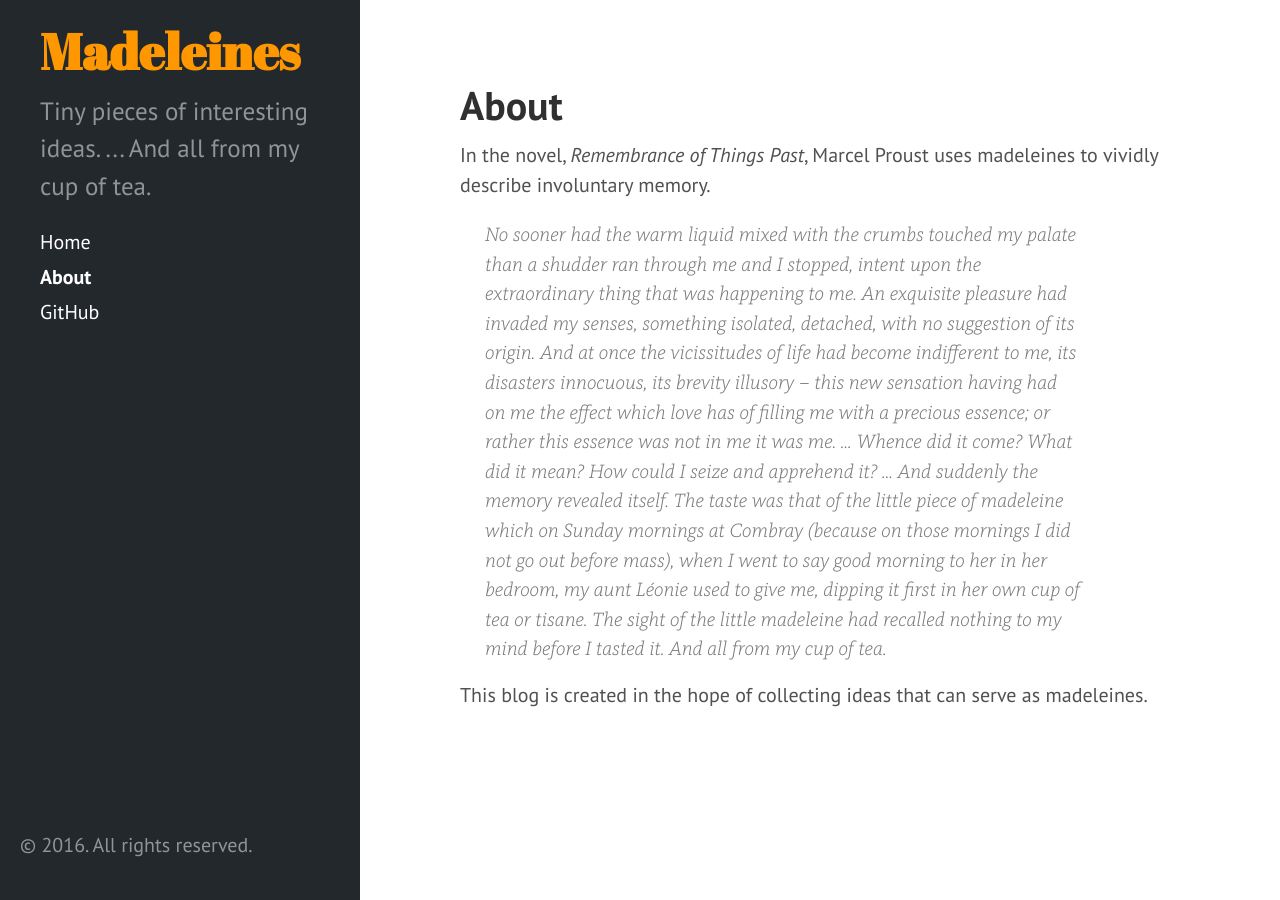
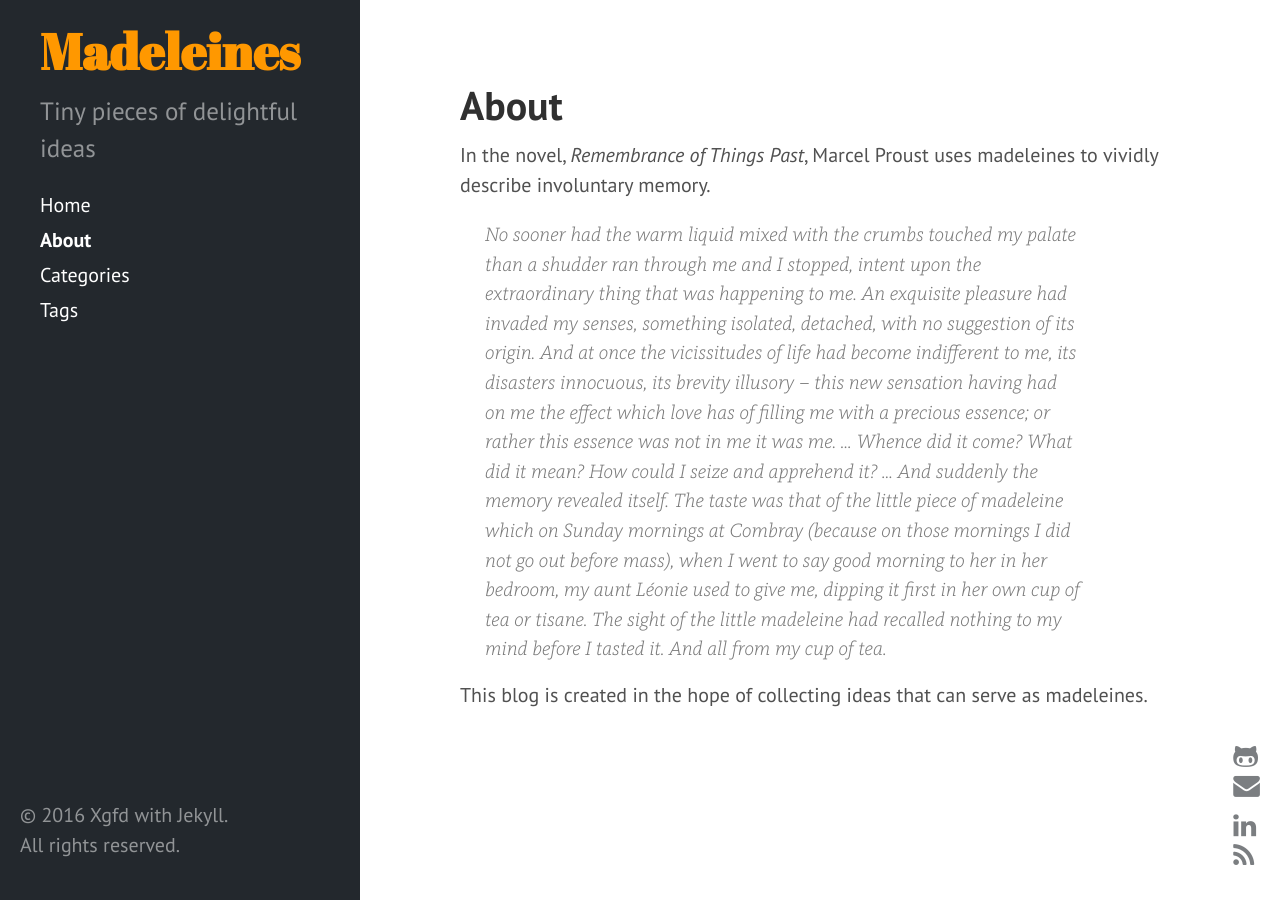
Before and after one commit to xgfd/xgfd.github.io, a Jekyll site: the page built from about.md, in a window 1280 px wide. Built offline with Jekyll 4.4.1, drawn with Linux system fonts in a browser that asks for light colours; nearby versions of some CDN libraries; Markdown is read by kramdown in place of the engine named in the settings.

Commit message:
theme update

```diff
--- a/_config.yml
+++ b/_config.yml
@@ -9,13 +9,21 @@ permalink:        pretty
 # Setup
 title:            Madeleines
 tagline:          ''
-description:      'Tiny pieces of interesting ideas. ... And all from my cup of tea.'
+description:      'Tiny pieces of delightful ideas'
 url:              https://xgfd.github.io
 baseurl:          /
+rss_path:         feed.xml
 
 author:
   name:           'Xgfd'
   url:            https://xgfd.github.io
+  email: xinxinbird@gmail.com
+  github: xgfd
+  #twitter: dbtek
+  #pinterest: asd123
+  linkedin: xinwang42
+  #bio: Your stylish, minimalist theme!
+  email_md5: ab084080a2c79b0c7055fef19556dade
 
 gems: [jekyll-paginate,jekyll-gist]
 
--- a/_includes/head.html
+++ b/_includes/head.html
@@ -7,16 +7,14 @@
     <meta name="viewport" content="width=device-width, initial-scale=1.0, maximum-scale=1">
 
     <title>
-    {% if page.title == "Home" %}
-    {% else %}
-      {{ page.title }} &middot; {{ site.title }}
-    {% endif %}
+        {% if page.title == "Home" %} {% else %} {{ page.title }} &middot; {{ site.title }} {% endif %}
     </title>
 
     <!-- CSS -->
     <link rel="stylesheet" href="{{ site.baseurl }}public/css/poole.css">
     <link rel="stylesheet" href="{{ site.baseurl }}public/css/syntax.css">
     <link rel="stylesheet" href="{{ site.baseurl }}public/css/hyde.css">
+    <link rel="stylesheet" href="https://maxcdn.bootstrapcdn.com/font-awesome/4.5.0/css/font-awesome.min.css">
     <link rel="stylesheet" href="http://fonts.googleapis.com/css?family=PT+Sans:400,400italic,700|Abril+Fatface">
     <link rel="stylesheet" href="{{ site.baseurl }}public/css/font.css">
 
--- a/_includes/sidebar.html
+++ b/_includes/sidebar.html
@@ -11,15 +11,15 @@
 
         <nav class="sidebar-nav">
             <a class="sidebar-nav-item{% if page.url == site.baseurl %} active{% endif %}" href="{{ site.baseurl }}">Home</a> {% comment %} The code below dynamically generates a sidebar nav of pages with `layout: page` in the front-matter. See readme for usage. {% endcomment %} {% assign pages_list = site.pages %} {% for node in pages_list %} {% if node.title != null %} {% if node.layout == "page" %}
-            <a class="sidebar-nav-item{% if page.url == node.url %} active{% endif %}" href="{{ node.url }}">{{ node.title }}</a> {% endif %} {% endif %} {% endfor %}
+            <a class="sidebar-nav-item{% if page.url == node.url %} active{% endif %}" href="{{ node.url }}">{{ node.title }}</a> {% endif %} {% endif %} {% endfor %} {% comment %}
 
-            <a class="sidebar-nav-item" href="{{ site.github.repo }}">GitHub</a> {% comment %}
             <a class="sidebar-nav-item" href="{{ site.github.repo }}/archive/v{{ site.version }}.zip">Download</a>
             <span class="sidebar-nav-item">Currently v{{ site.version }}</span> {% endcomment %}
         </nav>
 
     </div>
     <div class="sidebar-footer">
-        <p>&copy; {{ site.time | date: '%Y' }}. All rights reserved.</p>
+        <p>&copy; {{ site.time | date: '%Y' }} {{ site.author.name }} with Jekyll.
+            <br/> All rights reserved.</p>
     </div>
 </div>
--- a/_layouts/default.html
+++ b/_layouts/default.html
@@ -1,15 +1,58 @@
 <!DOCTYPE html>
 <html lang="en-us">
 
-  {% include head.html %}
+{% include head.html %}
 
-  <body class="theme-base-01">
+<body class="theme-base-01">
 
     {% include sidebar.html %}
 
     <div class="content container">
-      {{ content }}
+        {{ content }}
     </div>
+    <div id="contact-list" class="text-center">
+        <ul class="list-unstyled list-inline">
+            {% if site.author.github %}
+            <li>
+                <a href="https://github.com/{{ site.author.github }}">
+                    <i class="fa fa-github-alt fa-lg"></i>
+                </a>
+            </li>
+            {% endif %} {% if site.author.twitter %}
+            <li>
+                <a href="https://twitter.com/{{ site.author.twitter }}">
+                    <i class="fa fa-twitter fa-lg"></i>
+                </a>
+            </li>
+            {% endif %} {% if site.author.email %}
+            <li>
+                <a href="mailto:{{ site.author.email }}">
+                    <i class="fa fa-envelope fa-lg"></i>
+                </a>
+            </li>
+            {% endif %}
+        </ul>
+        <ul id="contact-list-secondary" class="list-unstyled list-inline">
+            {% if site.author.pinterest %}
+            <li>
+                <a href="https://pinterest.com/{{ site.author.pinterest }}">
+                    <i class="fa fa-pinterest fa-lg"></i>
+                </a>
+            </li>
+            {% endif %} {% if site.author.linkedin %}
+            <li>
+                <a href="https://linkedin.com/in/{{ site.author.linkedin }}">
+                    <i class="fa fa-linkedin fa-lg"></i>
+                </a>
+            </li>
+            {% endif %}
+            <li>
+                <a href="/{{ site.rss_path }}">
+                    <i class="fa fa-rss fa-lg"></i>
+                </a>
+            </li>
+        </ul>
+    </div>
+</body>
 
-  </body>
 </html>
--- a/public/css/hyde.css
+++ b/public/css/hyde.css
@@ -312,3 +312,53 @@ a.sidebar-nav-item:focus {
 .theme-base-0f .related-posts li a:hover {
     color: #8f5536;
 }
+
+#contact-list {
+    position: fixed;
+    right: 1rem;
+    bottom: 1rem;
+}
+
+#contact-list a {
+    color: rgba(35, 40, 45, 0.6);
+}
+
+#contact-list li .fa {
+    -o-transition: color .2s ease-out, background 1s ease-in;
+    -ms-transition: color .2s ease-out, background 1s ease-in;
+    -moz-transition: color .2s ease-out, background 1s ease-in;
+    -webkit-transition: color .2s ease-out, background 1s ease-in;
+    transition: color .2s ease-out, background 1s ease-in;
+}
+
+#contact-list li:hover .fa-twitter,
+article .share .twitter:hover {
+    color: #00ACEE;
+    border-color: #00ACEE;
+}
+
+#contact-list li:hover .fa-linkedin {
+    color: #1D87BD;
+}
+
+#contact-list li:hover .fa-envelope {
+    color: #E93E30;
+}
+
+#contact-list li:hover .fa-pinterest {
+    color: #CC2127;
+}
+
+#contact-list li:hover .fa-rss {
+    color: #00ab6b;
+}
+
+.list-inline {
+    padding-left: 0;
+    list-style: none;
+}
+
+ul.list-inline {
+    margin-top: 0;
+    margin-bottom: 10px;
+}
```
Also changed, not shown: _posts/2015-01-06-recursive-multiplication.md (added, +10 -0 lines), _posts/2016-01-28-y-combinator.md (+9 -3 lines), categories.html (added, +51 -0 lines), feed.xml (added, +21 -0 lines), tags.html (added, +39 -0 lines), 1 other file. Lines whose indentation alone changed are shown as unchanged.
